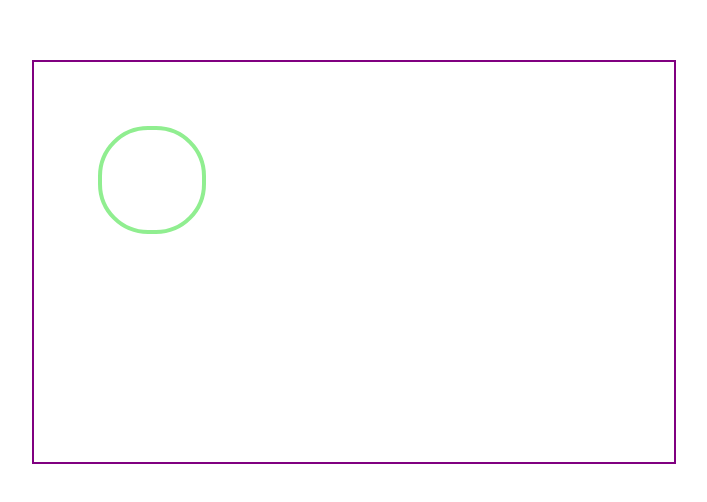
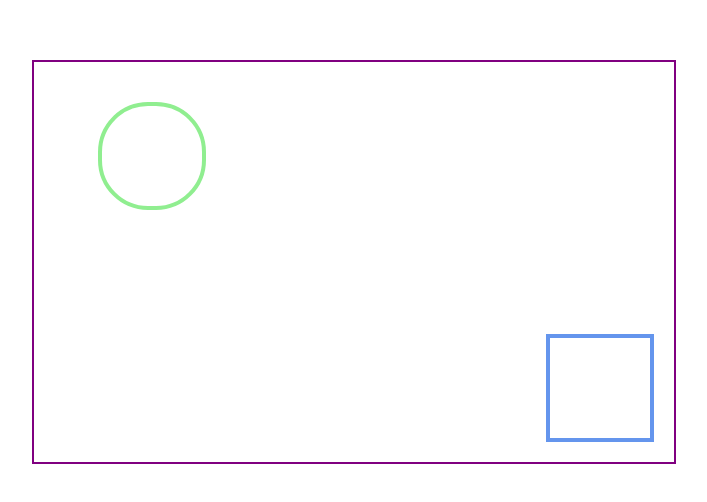
Before and after one commit to damaris-cubos-rosas/posicionamiento_1, a plain HTML site: page index.html in a window 1280 px wide. Shown: the part 140-642 px from the top of the page, without its empty margins (296-1003 px from the left). Drawn offline with Linux system fonts and the light colour scheme.

Commit message:
Positioning of circle and square

```diff
--- a/css/styles.css
+++ b/css/styles.css
@@ -2,6 +2,7 @@
     height: 50vh;
     width: 50vw;
     border: 2px solid purple;
+    position: relative;
     margin-left: 25vw;
     margin-top: 25vh;
 }
@@ -11,6 +12,16 @@
     width: 100px;
     border-radius: 50px;
     border: 4px solid lightgreen;
-    margin-left: 10%;
-    margin-top: 10%;
+    position: absolute;
+    left: 10%;
+    top: 10%;
 }
+
+.square {
+    height: 100px;
+    width: 100px;
+    border: 4px solid cornflowerblue;
+    position: absolute;
+    right: 20px;
+    bottom: 20px;
+}
```
